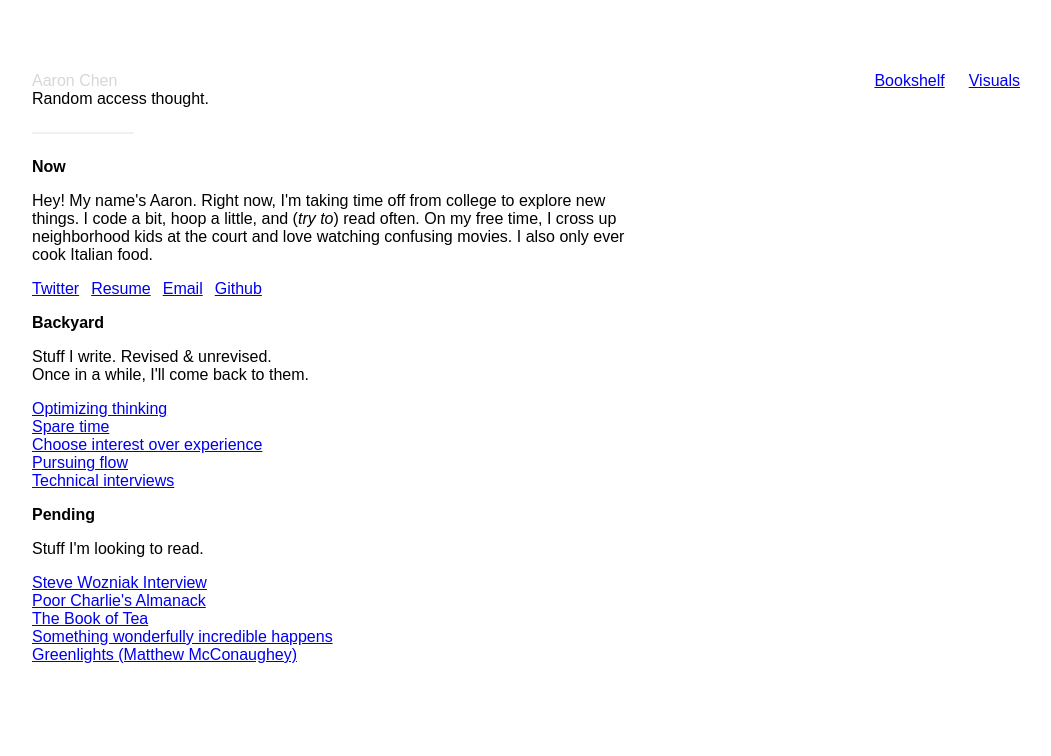
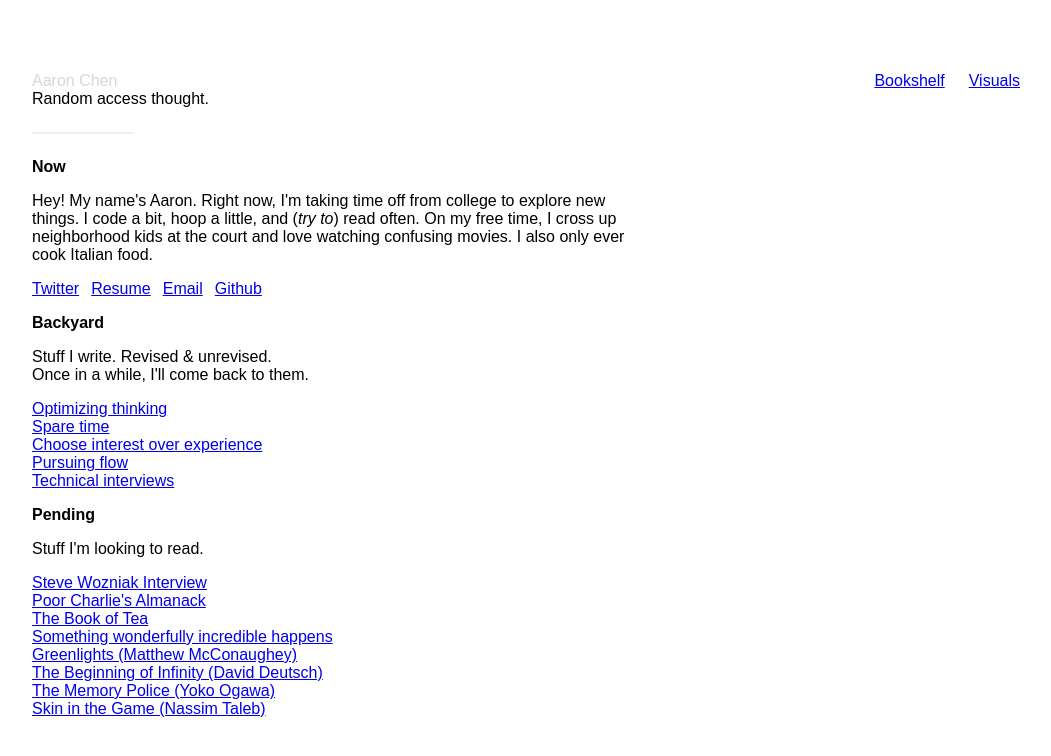
Before and after one commit to Kempo/website, a Gatsby site: page / in a window 1280 px wide. Shown: the whole page, without its empty margins (108-1159 px from the left). Built offline with nearby package versions, Linux system fonts and the light colour scheme; Gatsby itself is replaced by a stand-in of ours; a web font is replaced by a local one.

Commit message:
update frontpage

```diff
--- a/src/pages/index.js
+++ b/src/pages/index.js
@@ -39,6 +39,9 @@ function Home({ data }) {
           <li><a href="https://www.goodreads.com/book/show/904538.The_Book_of_Tea">The Book of Tea</a></li>
           <li><a href="https://www.goodreads.com/book/show/6321411-something-incredibly-wonderful-happens">Something wonderfully incredible happens</a></li>
           <li><a href="https://www.goodreads.com/book/show/52838315-greenlights">Greenlights (Matthew McConaughey)</a></li>
+          <li><a href="https://www.goodreads.com/book/show/10483171-the-beginning-of-infinity">The Beginning of Infinity (David Deutsch)</a></li>
+          <li><a href="https://www.goodreads.com/book/show/37004370-the-memory-police">The Memory Police (Yoko Ogawa)</a></li>
+          <li><a href="https://www.goodreads.com/book/show/36064445-skin-in-the-game">Skin in the Game (Nassim Taleb)</a></li>
         </ul>
       </div>
     </Layout>
```
